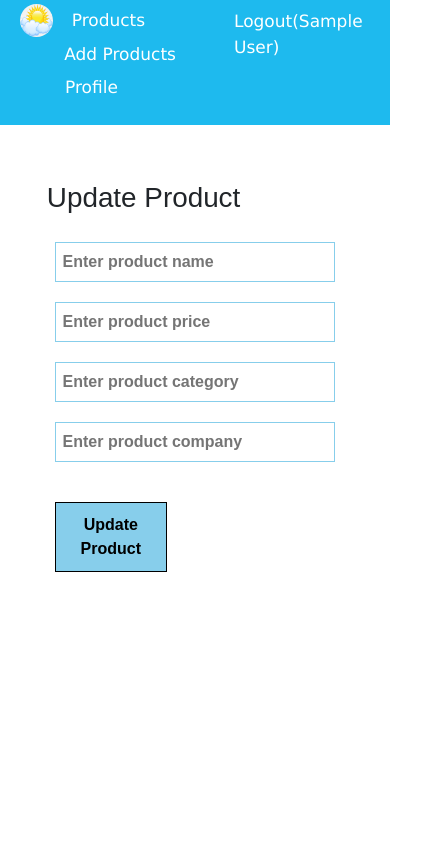
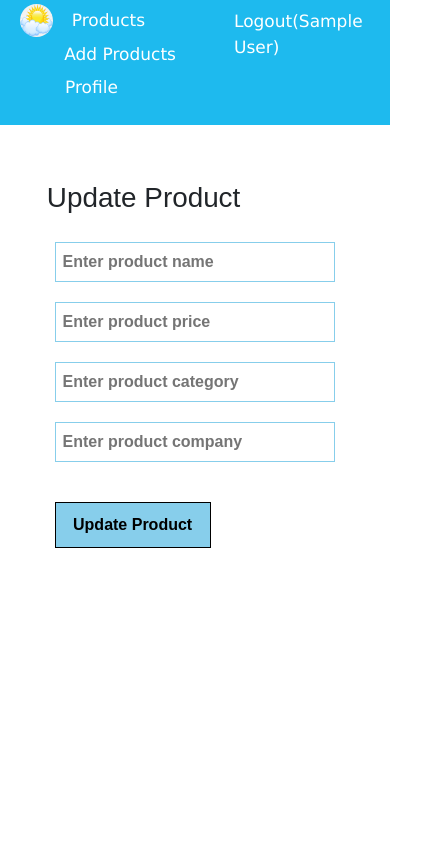
Before and after one commit to kkpweb023/mern, a React (Create React App) app: page /mern/update/1 in a window 390 px wide. Shown: the top 844 px of the page, 447 px wide, since content can reach past the window. Built offline with nearby package versions, Linux system fonts and the light colour scheme; no server answers; sample sign-in values are in the browser's storage.

Commit message:
update list

```diff
--- a/src/Components/Update/UpdateProduct.css
+++ b/src/Components/Update/UpdateProduct.css
@@ -78,3 +78,18 @@
     width: 72%;
   }
 }
+
+
+
+
+
+@media (max-width: 470px) {
+
+  .updateProduct_div > :first-child {
+    width: 200px;
+  }
+
+  .updateProduct_div > button {
+    width:100%;
+  }
+}
--- a/src/Components/Update/UpdateProduct.js
+++ b/src/Components/Update/UpdateProduct.js
@@ -3,7 +3,7 @@ import './UpdateProduct.css';
 import axios from 'axios';
 import { useNavigate, useParams } from 'react-router-dom';
 
-let link = /*`https://wild-puce-dove-hose.cyclic.app/update-Product` ||*/ `http://localhost:4000/update-Product`;
+let link = `https://wild-puce-dove-hose.cyclic.app/update-Product`/*||`http://localhost:4000/update-Product`*/;
 
 const UpdateProduct = () => {
 
```
